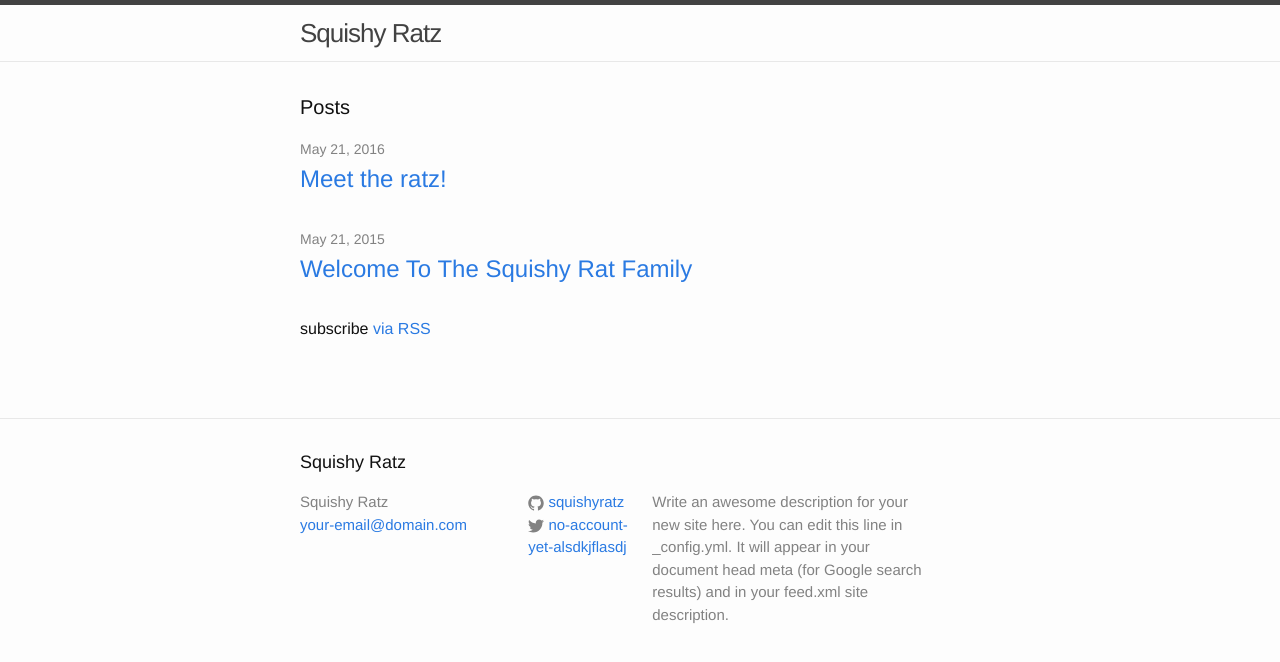
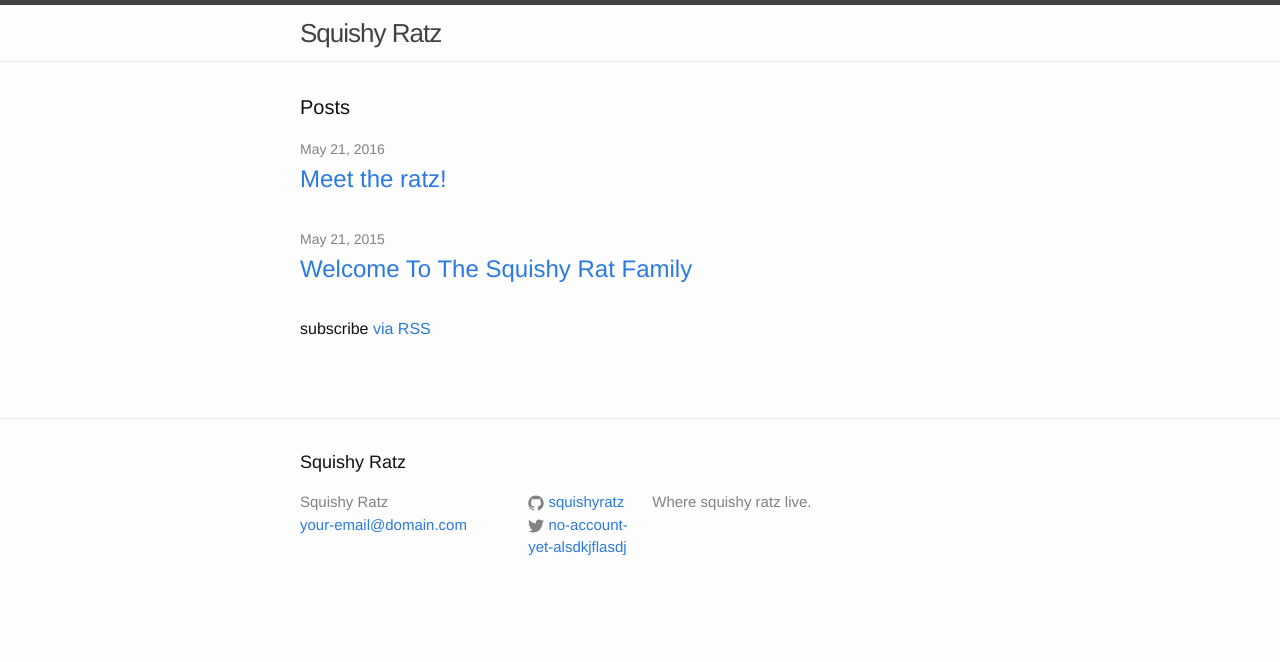
Before and after one commit to squishyratz/squishyratz.github.io, a Jekyll site: the page built from index.html, in a window 1280 px wide. Shown: the top 662 px of the page. Built offline with Jekyll 4.4.1, drawn with Linux system fonts in a browser that asks for light colours.

Commit message:
Put on tagline.

```diff
--- a/_config.yml
+++ b/_config.yml
@@ -9,9 +9,7 @@
 title: Squishy Ratz
 email: your-email@domain.com
 description: > # this means to ignore newlines until "baseurl:"
-  Write an awesome description for your new site here. You can edit this
-  line in _config.yml. It will appear in your document head meta (for
-  Google search results) and in your feed.xml site description.
+  Where squishy ratz live.
 baseurl: "" # the subpath of your site, e.g. /blog
 url: "https://squishyratz.tk" # the base hostname & protocol for your site
 twitter_username:  no-account-yet-alsdkjflasdj
```
